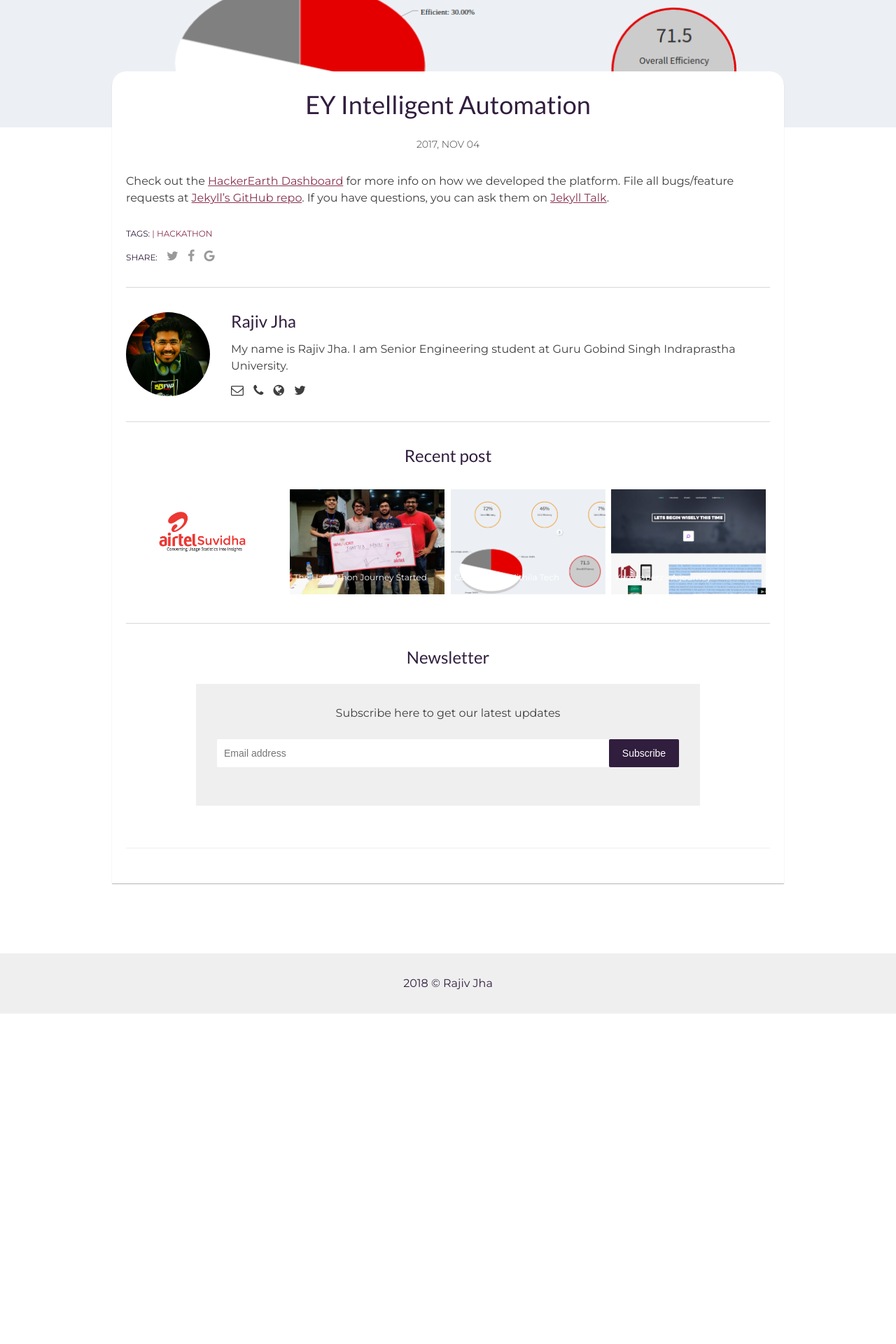
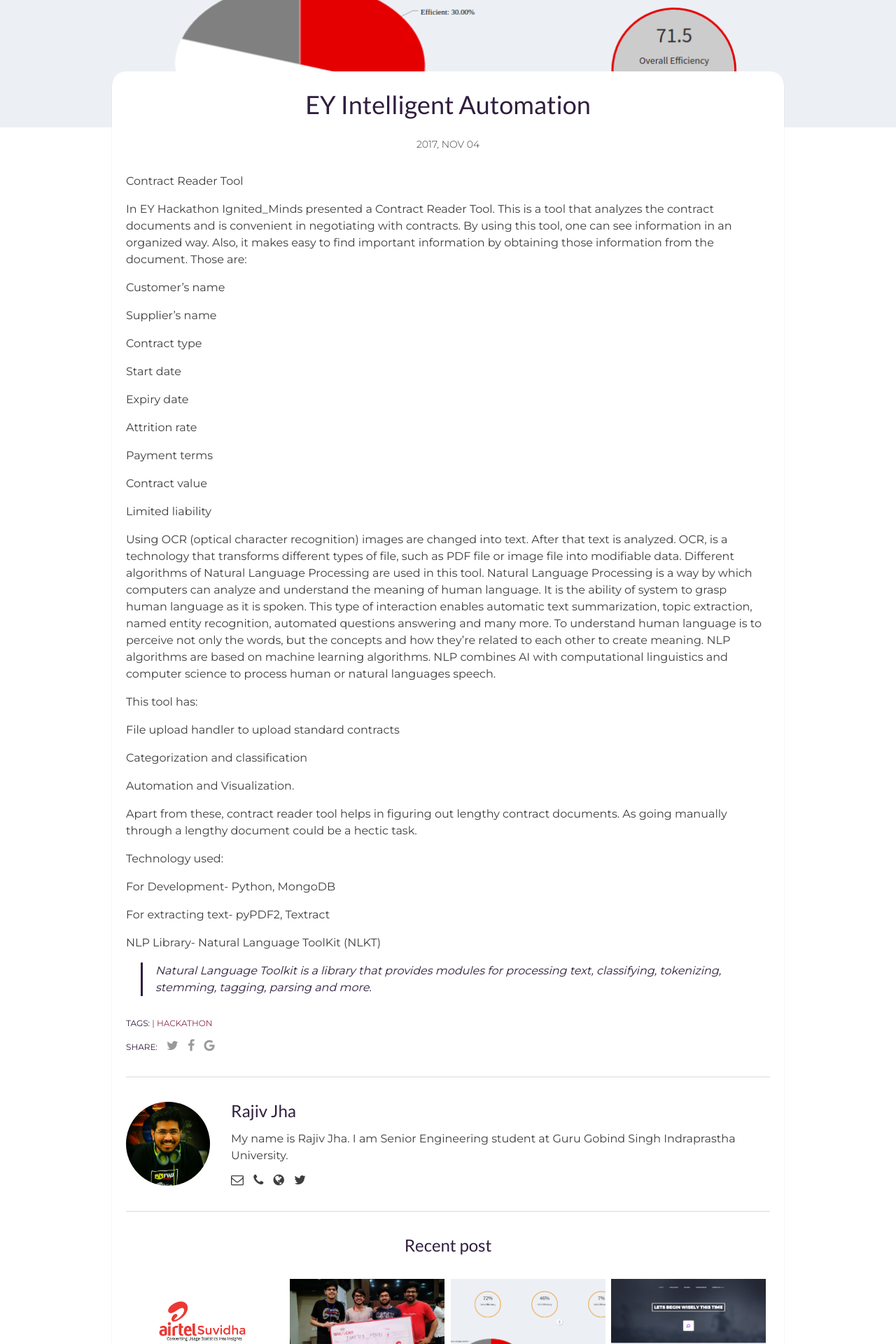
Before and after one commit to rjrajivjha/rjrajivjha.github.io, a Jekyll site: the page built from _posts/hackathons/2017-11-04-EY-Intelligent-Automation.md, in a window 1280 px wide. Shown: the part 445-2365 px from the top of the page at 70% size. Built offline with Jekyll 4.4.1, drawn with Linux system fonts in a browser that asks for light colours; comment, search, counter and statistics services are not loaded.

Commit message:
Update EY

```diff
--- a/_posts/hackathons/2017-11-04-EY-Intelligent-Automation.md
+++ b/_posts/hackathons/2017-11-04-EY-Intelligent-Automation.md
@@ -6,11 +6,69 @@ description: EY Intelligent Automation
 img: hackathona.png
 tags: [Hackathon]
 author: Rajiv Jha
-hidden: True
 ---
 
-Check out the [HackerEarth Dashboard][hacker-earth] for more info on how we developed the platform. File all bugs/feature requests at [Jekyll’s GitHub repo][jekyll-gh]. If you have questions, you can ask them on [Jekyll Talk][jekyll-talk].
+Contract Reader Tool
 
-[hacker-earth]: https://www.hackerearth.com/sprints/airtel-hackathon/
-[jekyll-gh]:   https://github.com/jekyll/jekyll
-[jekyll-talk]: https://talk.jekyllrb.com/
+In EY Hackathon Ignited_Minds presented a Contract Reader Tool.
+This is a tool that analyzes the contract documents and is convenient in
+negotiating with contracts. By using this tool, one can see information in an
+organized way. Also, it makes easy to find important information by obtaining
+those information from the document. Those are:
+
+ Customer’s name
+
+ Supplier’s name
+
+ Contract type
+
+ Start date
+
+ Expiry date
+
+ Attrition rate
+
+ Payment terms
+
+ Contract value
+
+ Limited liability
+
+
+Using OCR (optical character recognition) images are changed into text. After that
+text is analyzed. OCR, is a technology that transforms different types of file, such
+as PDF file or image file into modifiable data.
+Different algorithms of Natural Language Processing are used in this tool. Natural
+Language Processing is a way by which computers can analyze and understand
+the meaning of human language. It is the ability of system to grasp human
+language as it is spoken. This type of interaction enables automatic text
+summarization, topic extraction, named entity recognition, automated questions
+answering and many more. To understand human language is to perceive not only
+the words, but the concepts and how they’re related to each other to create
+meaning. NLP algorithms are based on machine learning algorithms. NLP
+combines AI with computational linguistics and computer science to process
+human or natural languages speech.
+
+This tool has:
+
+ File upload handler to upload standard contracts
+
+ Categorization and classification
+
+ Automation and Visualization.
+
+Apart from these, contract reader tool helps in figuring out lengthy contract
+documents. As going manually through a lengthy document could be a hectic
+task.
+
+Technology used:
+
+ For Development- Python, MongoDB
+
+For extracting text- pyPDF2, Textract
+
+ NLP Library- Natural Language ToolKit (NLKT)
+
+> Natural Language Toolkit is a library that provides
+modules for processing text, classifying, tokenizing, stemming, tagging,
+parsing and more.
```
